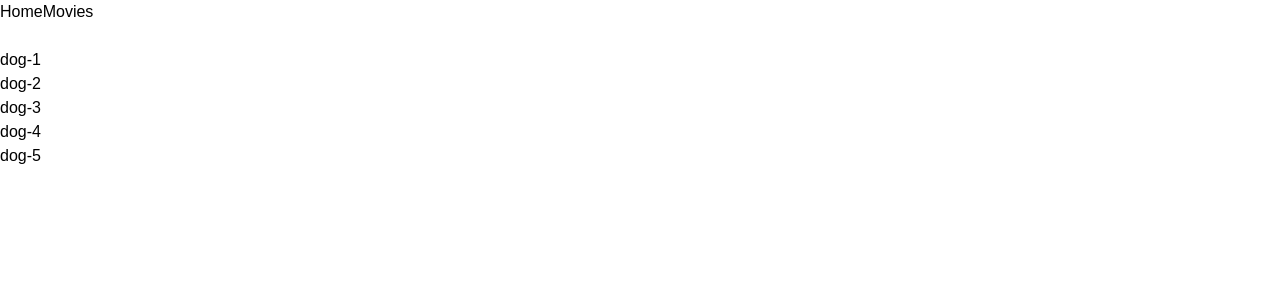
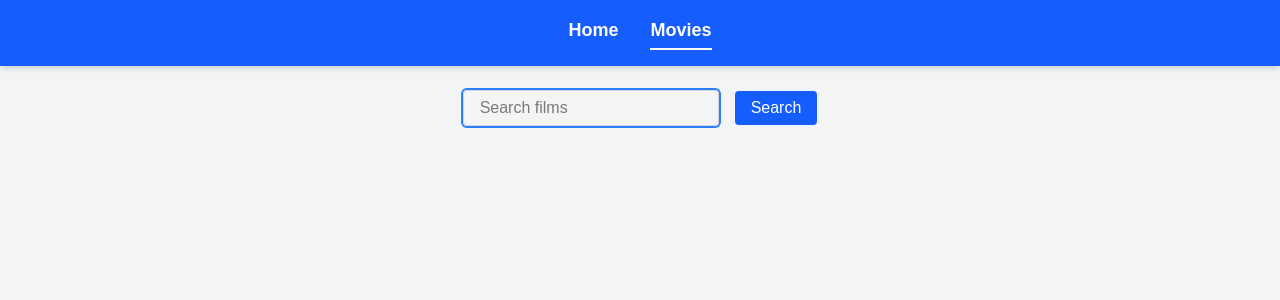
Before and after one commit to SLVladislav/my-react, a React (Vite) app: page /movies in a window 1280 px wide. Shown: the top 300 px of the page. Built offline with nearby package versions, Linux system fonts and the light colour scheme.

Commit message:
add  MovieCast/MovieList/MovieReviews/detaliMovie/

```diff
--- /dev/null
+++ b/src/DetailsMoviesApi.js
@@ -0,0 +1,19 @@
+import axios from "axios";
+axios.defaults.baseURL = "https://api.themoviedb.org/3";
+axios.defaults.headers.common['Authorization'] = "Bearer eyJhbGciOiJIUzI1NiJ9.eyJhdWQiOiI3MmQ2YTM0Yzg3YzdlYTNjN2U1ODNhYjVjZTZmM2JlNCIsIm5iZiI6MTY4MTMyMDMxMS4yMTcsInN1YiI6IjY0MzZlOTc3OTQ1ZDM2MDA3N2JmYzEwNCIsInNjb3BlcyI6WyJhcGlfcmVhZCJdLCJ2ZXJzaW9uIjoxfQ.IhaumNpBnW6adsL0L8GvMZ7Vd_WmWzHSge-heDLzdA8";
+
+ const detailsMoviesApi = async (movieId) => {
+   try {
+    const response = await axios.get(`/movie/${movieId}?language=en-US`);
+   return response.data.results;
+   } catch (error) {
+    console.error('Error fetching details movies:', error);
+    throw error;
+   }
+
+}
+
+
+
+
+export default detailsMoviesApi ;
--- a/src/Tmdb.js
+++ b/src/SearchMoviesApi.js
@@ -2,19 +2,15 @@ import axios from "axios";
 axios.defaults.baseURL = "https://api.themoviedb.org/3";
 axios.defaults.headers.common['Authorization'] = "Bearer eyJhbGciOiJIUzI1NiJ9.eyJhdWQiOiI3MmQ2YTM0Yzg3YzdlYTNjN2U1ODNhYjVjZTZmM2JlNCIsIm5iZiI6MTY4MTMyMDMxMS4yMTcsInN1YiI6IjY0MzZlOTc3OTQ1ZDM2MDA3N2JmYzEwNCIsInNjb3BlcyI6WyJhcGlfcmVhZCJdLCJ2ZXJzaW9uIjoxfQ.IhaumNpBnW6adsL0L8GvMZ7Vd_WmWzHSge-heDLzdA8";
 
- const trendingMoviesApi = async (page) => {
-   try {
-    const response = await axios.get("/trending/movie/week", {
-        params: {
-            page: page,
-        }
-    });
-   return response.data.results;
-   } catch (error) {
-    console.error('Error fetching trending movies:', error);
-    throw error;
-   }
+const searchMoviesApi = async (query) => {
+    try {
 
-}
+        const response = await axios.get(`/search/movie?query=${query}`);
+        return response.data.results;
+    } catch (error) {
+        console.error('Error fetching search movies:', error);
+        throw error;
+    }
+};
 
-export default trendingMoviesApi;
+export default searchMoviesApi;
--- /dev/null
+++ b/src/TrandingMoviesApi.js
@@ -0,0 +1,23 @@
+import axios from "axios";
+axios.defaults.baseURL = "https://api.themoviedb.org/3";
+axios.defaults.headers.common['Authorization'] = "Bearer eyJhbGciOiJIUzI1NiJ9.eyJhdWQiOiI3MmQ2YTM0Yzg3YzdlYTNjN2U1ODNhYjVjZTZmM2JlNCIsIm5iZiI6MTY4MTMyMDMxMS4yMTcsInN1YiI6IjY0MzZlOTc3OTQ1ZDM2MDA3N2JmYzEwNCIsInNjb3BlcyI6WyJhcGlfcmVhZCJdLCJ2ZXJzaW9uIjoxfQ.IhaumNpBnW6adsL0L8GvMZ7Vd_WmWzHSge-heDLzdA8";
+
+ const trendingMoviesApi = async (page) => {
+   try {
+    const response = await axios.get("/trending/movie/week", {
+        params: {
+            page: page,
+        }
+    });
+   return response.data.results;
+   } catch (error) {
+    console.error('Error fetching trending movies:', error);
+    throw error;
+   }
+
+}
+
+
+
+
+export default trendingMoviesApi;
--- a/src/components/App.jsx
+++ b/src/components/App.jsx
@@ -4,6 +4,9 @@ import MoviesPage from "pages/MoviesPage";
 import { Route, Routes } from "react-router-dom";
 import MovieDetailsPage from "pages/MovieDetailsPage";
 import Navigation from "./Navigation";
+import MovieCast from "./MovieCast";
+import MovieReviews from "./MovieReviews";
+import NotFound from "pages/NotFound";
 
 
 
@@ -18,10 +21,10 @@ export default function App() {
         <Route index element={<HomePage />} />
         <Route path="movies" element={<MoviesPage />} />
         <Route path="movies/:movieId" element={<MovieDetailsPage />} >
-          {/* <Route path="cast" element={ <MovieCast/>} /> */}
-          {/* <Route path="reviews" element={ <MovieReviews/>} /> */}
+          <Route path="cast" element={ <MovieCast/>} />
+          <Route path="reviews" element={ <MovieReviews/>} />
         </Route>
-        {/* <Route path="*" element={<NotFound/>} /> */}
+        <Route path="*" element={<NotFound/>} />
       </Route>
     </Routes>
   );
--- a/src/components/MovieCast.jsx
+++ b/src/components/MovieCast.jsx
@@ -0,0 +1,8 @@
+const MovieCast = () => {
+    return (
+        <div>
+
+        </div>
+    )
+}
+export default MovieCast;
--- a/src/components/MovieList.jsx
+++ b/src/components/MovieList.jsx
@@ -1,6 +1,18 @@
-const MovieList = () => {
+import { NavLink } from "react-router-dom";
+
+const MovieList = ({movies}) => {
     return (
+        <ul className="grid grid-cols-1 sm:grid-cols-2 md:grid-cols-3 lg:grid-cols-4 gap-6">
+        {movies.map((movie) => (
+           <li key={movie.id} className="rounded-lg overflow-hidden shadow-lg transform transition duration-300 hover:scale-105 hover:shadow-2xl">
+           <NavLink to="/movies/:movieId" rel="noopener noreferrer" movies={movies}>
+                    <img src={`https://image.tmdb.org/t/p/w300${movie.backdrop_path}`} alt={movie.title} className="w-full h-72 object-cover"/>
+                    <p className="mt-2 text-center font-semibold text-lg px-2 py-1 truncate">{movie.original_title}</p>
+           </NavLink>
+       </li>
+     ))}
 
+    </ul>
     )
 }
 export default MovieList;
--- a/src/components/MovieReviews.jsx
+++ b/src/components/MovieReviews.jsx
@@ -0,0 +1,8 @@
+const MovieReviews = () => {
+    return (
+        <div>
+
+        </div>
+    )
+}
+export default MovieReviews;
--- a/src/components/Navigation.jsx
+++ b/src/components/Navigation.jsx
@@ -2,18 +2,38 @@ import { NavLink, Outlet } from "react-router-dom";
 
 const Navigation = () => {
     return (
-        <div>
-            <header>
-                <nav>
-                    <NavLink to="/" >Home</NavLink>
-                    <NavLink to="/movies">Movies</NavLink>
-                </nav>
-                <main>
-                    <Outlet />
-                </main>
-            </header>
-        </div>
-    );
-}
+        <div className="min-h-screen flex flex-col bg-gray-100">
+        <header className="bg-blue-600 shadow-md">
+            <nav className="container mx-auto flex justify-center gap-8 py-4">
+                <NavLink
+                    to="/"
+                    className={({ isActive }) =>
+                        `text-white text-lg font-semibold transition-colors duration-300 ${
+                            isActive ? "border-b-2 border-white pb-1" : "hover:text-gray-200"
+                        }`
+                    }
+                >
+                    Home
+                </NavLink>
+                <NavLink
+                    to="/movies"
+                    className={({ isActive }) =>
+                        `text-white text-lg font-semibold transition-colors duration-300 ${
+                            isActive ? "border-b-2 border-white pb-1" : "hover:text-gray-200"
+                        }`
+                    }
+                >
+                    Movies
+                </NavLink>
+            </nav>
+        </header>
+
+        <main className="container mx-auto p-6 flex-grow">
+            <Outlet />
+        </main>
+    </div>
+);
+};
+
 
 export default Navigation;
--- a/src/pages/HomePage.jsx
+++ b/src/pages/HomePage.jsx
@@ -1,6 +1,6 @@
 import { useEffect, useState } from "react";
-import trendingMoviesApi from "../Tmdb";
-
+import trendingMoviesApi from "../TrandingMoviesApi";
+import MovieList from "../components/MovieList";
 
 const HomePage = () => {
    const [movies, setMovies] = useState([])
@@ -8,6 +8,7 @@ const HomePage = () => {
     useEffect(() => {
         const fetchTrendingMovies = async () => {
             try {
+
                 const results = await trendingMoviesApi();
                 console.log(results);
                 setMovies(results);
@@ -21,17 +22,7 @@ const HomePage = () => {
     return (
         <div>
             <h2 className="text-3xl font-bold mb-6 text-center">Tranding films</h2>
-             <ul className="grid grid-cols-1 sm:grid-cols-2 md:grid-cols-3 lg:grid-cols-4 gap-6">
-                {movies.map((movie) => (
-                   <li key={movie.id} className="rounded-lg overflow-hidden shadow-lg transform transition duration-300 hover:scale-105 hover:shadow-2xl">
-                   <a href={`https://www.themoviedb.org/movie/${movie.id}`}  rel="noopener noreferrer">
-                            <img src={`https://image.tmdb.org/t/p/w300${movie.backdrop_path}`} alt={movie.title} className="w-full h-72 object-cover"/>
-                            <p className="mt-2 text-center font-semibold text-lg px-2 py-1 truncate">{movie.original_title}</p>
-                   </a>
-               </li>
-             ))}
-
-            </ul>
+            <MovieList movies={movies} />
         </div>
     )
 };
--- a/src/pages/MoviesPage.jsx
+++ b/src/pages/MoviesPage.jsx
@@ -1,23 +1,75 @@
-import { useEffect } from "react";
-import { Link, useSearchParams } from "react-router-dom";
+import { useState } from "react";
+import searchMoviesApi from "../SearchMoviesApi";
+import MovieList from "../components/MovieList";
+import { useSearchParams } from "react-router-dom";
 
 const MoviesPage = () => {
+    const [movies, setMovies] = useState([]);
     const [searchParams, setSearchParams] = useSearchParams();
-    console.log(searchParams.get("s"));
+    const id = searchParams.get("id");
 
-    // useEffect(() => {
-    //     //---HTTP запрос, если нужно
-    // }, [])
+    const updateQueryString = (evt) => {
+        const idValue = evt.target.value;
+        const nextParams = idValue !== "" ? { idValue } : {};
+        setSearchParams(nextParams);
+    }
+
+
+    const handleSubmit = (evt) => {
+        evt.preventDefault();
+        const form = evt.target;
+        const searchQuery = form.elements.query.value;
+        console.log(searchQuery);
+
+        if (searchQuery.trim() === "") {
+            alert("Please enter search term!");
+            return;
+        };
+
+        const fetchSearchMovies = async () => {
+            try {
+                const data = await searchMoviesApi(searchQuery);
+                console.log(data);
+                setMovies(data);
+            } catch (error) {
+                console.log(error);
+            }
+        };
+
+
+        fetchSearchMovies();
+
+        form.reset();
+
+    }
     return (
         <div>
-            <input type="text" />
-            <ul>{["dog-1", "dog-2", "dog-3", "dog-4", "dog-5"].map((dog) => {
-                return (
-                    <li key={dog}>
-                        <Link to={`${dog}`}>{dog}</Link>
-                    </li>
-                )
-            })}</ul>
+            <div>
+                <form
+                    onSubmit={handleSubmit}
+                    className="flex justify-center items-center gap-4"
+                >
+                    <input
+                        type="text"
+                        name="query"
+                        placeholder="Search films"
+                        value={id}
+                        autoFocus
+                        autoComplete="off"
+                        className="border border-gray-300 rounded px-4 py-2 w-64 focus:outline-none focus:ring-2 focus:ring-blue-500"
+                        onChange={updateQueryString}
+                    />
+                    <button
+                        type="submit"
+                        className="bg-blue-600 text-white px-4 py-2 rounded hover:bg-blue-700 transition"
+                    >
+                        Search
+                    </button>
+                </form>
+            </div>
+            <div>
+                <MovieList movies={movies}/>
+            </div>
         </div>
     );
 };
--- a/src/pages/NotFound.jsx
+++ b/src/pages/NotFound.jsx
@@ -0,0 +1,23 @@
+import { useEffect } from "react";
+import { Link, useNavigate } from "react-router-dom";
+
+ const NotFound = () => {
+    const navigate = useNavigate();
+
+  useEffect(() => {
+    const timer = setTimeout(() => {
+      navigate("/", { replace: true });
+    }, 3000);
+
+    return () => clearTimeout(timer);
+  }, [navigate]);
+
+    return (
+        <div className="flex flex-col items-center justify-center min-h-screen bg-gray-100 text-center p-6">
+            <h1 className="text-6xl font-bold text-blue-600 mb-4">404</h1>
+            <h2 className="text-2xl font-semibold mb-2">Page Not Found</h2>
+            <p className="text-gray-600 mb-6">Sorry, the page you are looking for does not exist.</p>
+        </div>
+    );
+}
+export default NotFound;
```
Also changed, not shown: src/pages/MovieDetailsPage.jsx (+48 -6 lines).
